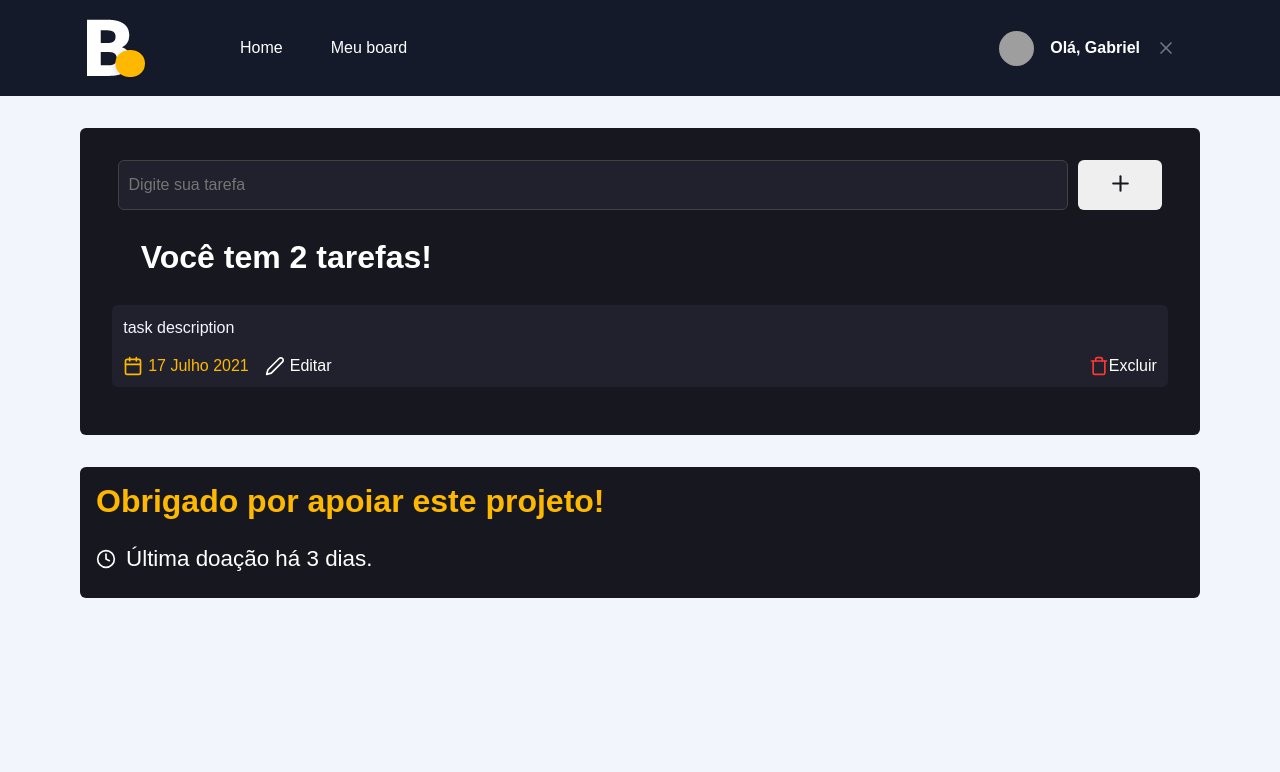
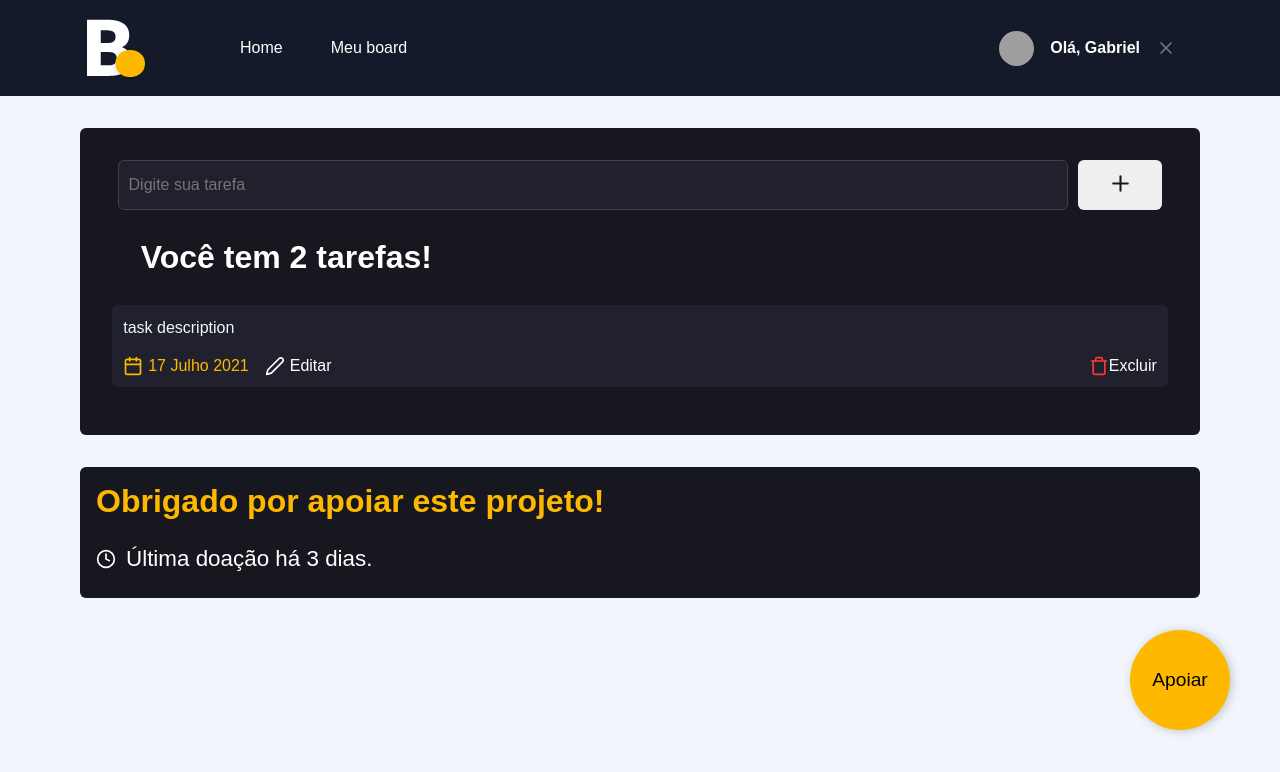
Before and after one commit to gabrielmaxgb/board, a Next.js app: page /board in a window 1280 px wide. Shown: the top 772 px of the page. Built offline with nearby package versions, Linux system fonts and the light colour scheme; grey boxes are pictures that could not be loaded.

Commit message:
donate button

```diff
--- /dev/null
+++ b/src/components/SupportButton/index.tsx
@@ -0,0 +1,15 @@
+import Link from 'next/link';
+import React from 'react'
+import styles from "./supportButtonStyles.module.scss";
+
+export default function SupportButton() {
+  return (
+    <div className={styles.donateContainer}>
+      <Link href="/donate">
+        <button>
+          Apoiar
+        </button>
+      </Link>
+    </div>
+  )
+}
--- /dev/null
+++ b/src/components/SupportButton/supportButtonStyles.module.scss
@@ -0,0 +1,21 @@
+.donateContainer {
+  position: absolute;
+  bottom: 70px;
+  right: 50px;
+  z-index: 99;
+
+  button {
+    border: 0;
+    background-color: #FFB800;
+    width: 100px;
+    height: 100px;
+    border-radius: 50%;
+    font-size: 1.2rem;
+    filter: drop-shadow(2px 1px 5px rgba(0, 0, 0, 0.2));
+    transition: all 0.2s;
+  }
+
+  button:hover {
+    transform: scale(1.2);
+  }
+}
--- a/src/pages/board/index.tsx
+++ b/src/pages/board/index.tsx
@@ -1,6 +1,7 @@
 import Head from "next/head";
 import styles from "./boardStyles.module.scss";
 import { FiPlus, FiCalendar, FiEdit2, FiTrash, FiClock } from "react-icons/fi";
+import SupportButton from "../../components/SupportButton";
 
 function Board() {
   return (
@@ -36,7 +37,6 @@
                 </span>
               </button>
             </div>
-
           </article>
         </section>
       </main>
@@ -49,6 +49,7 @@
           </time>
         </div>
       </div>
+      <SupportButton />
     </>
   )
 }
```
